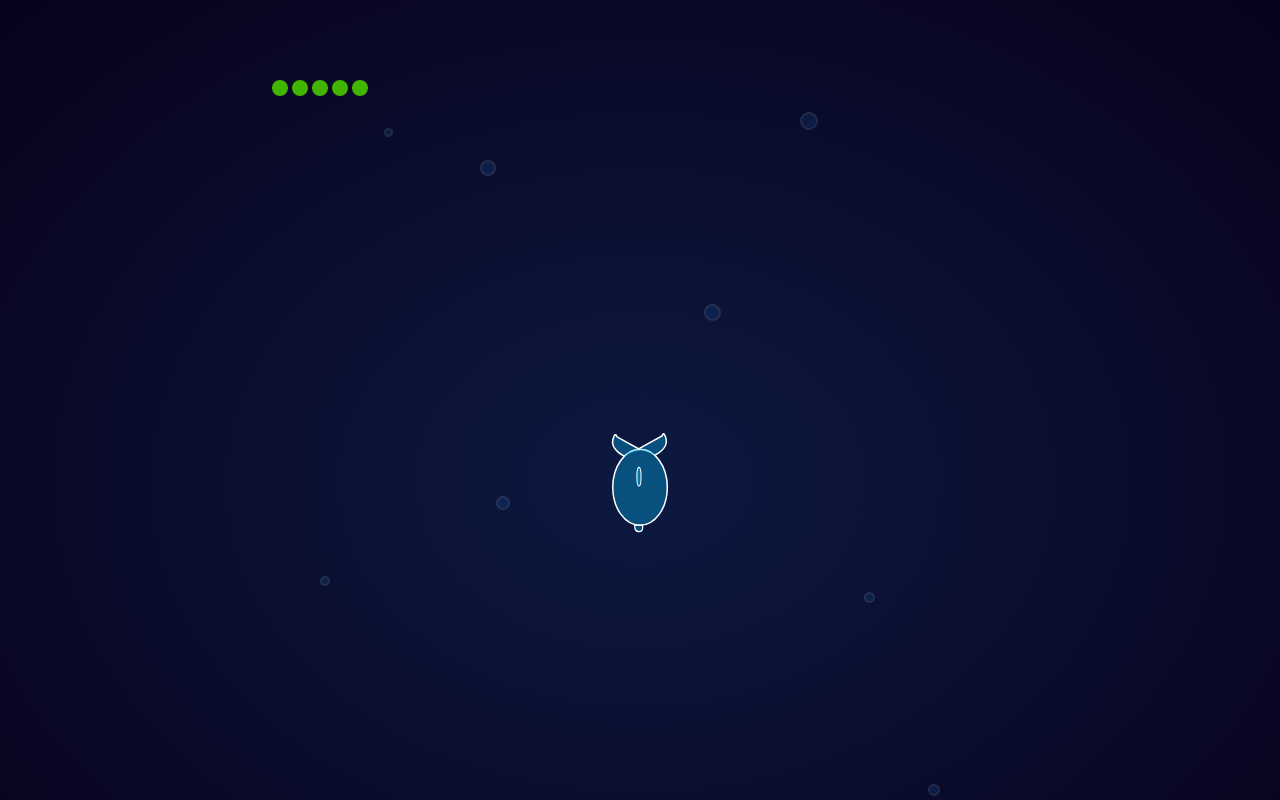
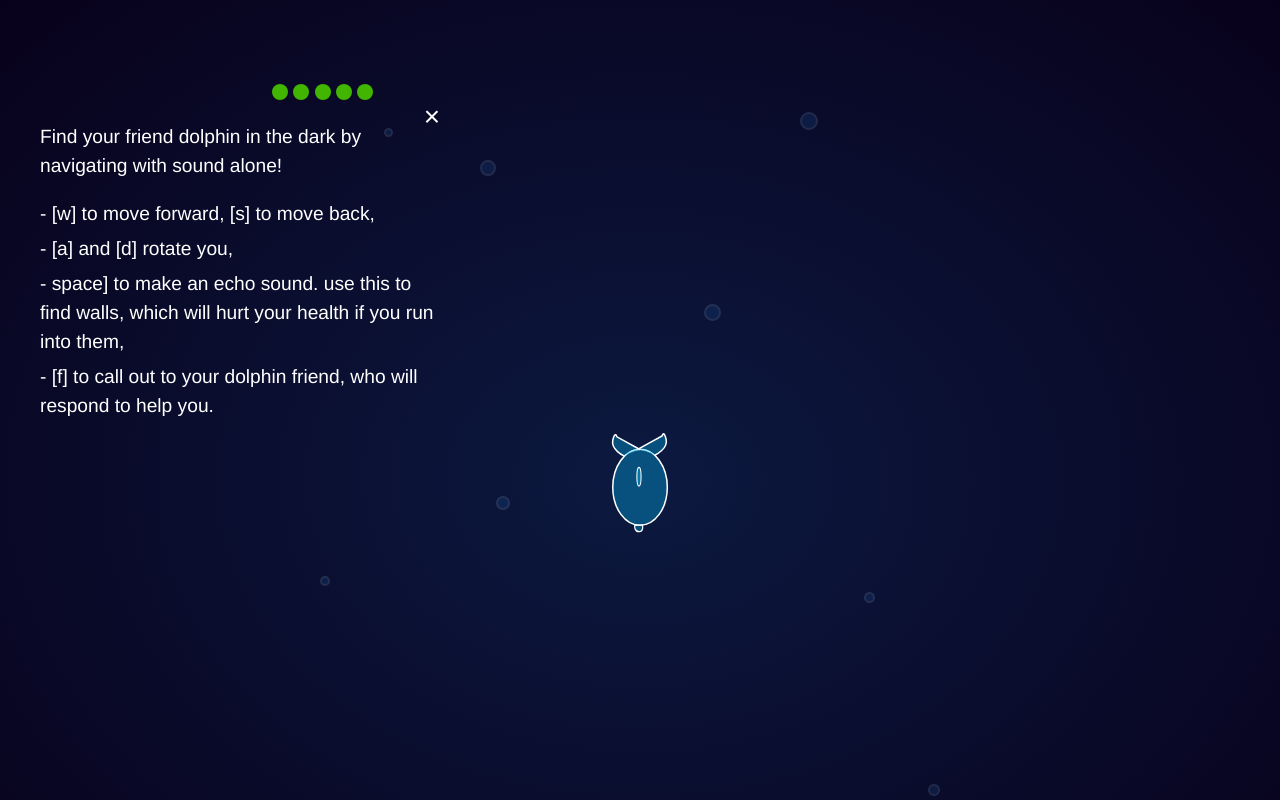
Before and after one commit to js13kGames/finding-echo, a website built with webpack: page src/index.html in a window 1280 px wide. Shown: the top 800 px of the page. Built offline with nearby package versions, Linux system fonts and the light colour scheme; files whose address does not match are found by name; what event-emitter-es6, jsfxr would draw is missing.

Commit message:
Add communication about gameplay

```diff
--- a/src/index.html
+++ b/src/index.html
@@ -5,7 +5,36 @@
 
   </head>
   <body>
+    <div class="modal" id="instructions">
+      <a href="#" class="modal-close" title="dismiss">&#215;</a>
+      <p>
+      Find your friend dolphin in the dark by navigating with sound alone!
+      </p>
+      <ul>
+        <li>- [w] to move forward, [s] to move back,</li>
+        <li>- [a] and [d] rotate you,</li>
+        <li>- space] to make an echo sound. use this to find walls, which will
+            hurt your health if you run into them,</li>
+        <li>- [f] to call out to your dolphin friend, who will respond to help you.</li>
+      </ul>
+    </div>
     <div class="main" id="main">
+      <div class="modal hide" id="modal-start">
+        <a href="#" class="modal-close" title="dismiss">&#215;</a>
+        <p>Remember, be careful of the walls</p>
+      </div>
+      <div class="modal hide" id="modal-next">
+        <a href="#" class="modal-close" title="dismiss">&#215;</a>
+        <p>You found your dolphin friend! Onto the next friend...</p>
+      </div>
+      <div class="modal hide" id="modal-died">
+        <a href="#" class="modal-close" title="dismiss">&#215;</a>
+        <p>Oh no you died! Let's try again.</p>
+      </div>
+      <div class="modal hide" id="modal-end">
+        <a href="#" class="modal-close" title="dismiss">&#215;</a>
+        <p>That's all the friends you can find right now. Let's start over...</p>
+      </div>
       <div class="player" id="player"></div>
       <div id="health">
         <span></span><span id="healthBar">
--- a/src/prize.js
+++ b/src/prize.js
@@ -9,8 +9,8 @@
     super();
     this.x = x;
     this.y = y;
-    this.w = 20;
-    this.h = 20;
+    this.w = 25;
+    this.h = 25;
     this.isCollidable = true;
     this.isPrize = true;
 
--- a/src/state_manager.js
+++ b/src/state_manager.js
@@ -24,6 +24,15 @@
     this.onDeath = this.onDeath.bind(this);
     Dispatcher.on('PRIZE', this.onPrize);
     Dispatcher.on('DEATH', this.onDeath);
+    this.openUI('modal-start');
+  }
+
+  openUI(id) {
+    const modal = document.getElementById(id);
+    modal.classList.remove('hide');
+    setTimeout(() => {
+      modal.classList.add('hide');
+    }, 5000);
   }
 
   changeLevel(level) {
@@ -47,15 +56,17 @@
   }
 
   onDeath() {
+    this.openUI('modal-died');
     this.changeLevel(this.level);
   }
 
   onPrize() {
     this.level++;
     if (levels[this.level]) {
+      this.openUI('modal-next');
       this.changeLevel(this.level);
     } else {
-      console.log('thatis it');
+      this.openUI('modal-end');
       this.changeLevel(0);
     }
   }
--- a/src/style.css
+++ b/src/style.css
@@ -3,7 +3,51 @@
   background: #0c1940; /* Old browsers */
   background: -webkit-radial-gradient(center, ellipse cover, #0c1940 0%,#08011b 100%);
   background: radial-gradient(ellipse at center, #0c1940 0%,#08011b 100%);
+  color: white;
+  font-family: "Helvetica Neue", Helvetica, Arial, sans-serif;
+  font-size: 1.2rem;
+  line-height: 1.5;
   position: relative;
+}
+
+a {
+  color: white;
+}
+
+a:visited: {
+  color: white;
+}
+
+ul {
+  padding: 0;
+}
+
+li {
+  list-style: none;
+}
+
+li + li {
+  margin-top: 0.4rem;
+}
+
+.modal {
+  max-width: 25rem;
+  position: absolute;
+  left: 2rem;
+  padding-top: 0.5rem;
+  top: 1rem;
+}
+
+.modal-close {
+  font-size: 1.75rem;
+  right: 0;
+  position: absolute;
+  text-decoration: none;
+  top: 0;
+}
+
+.hide {
+  display: none;
 }
 
 .main {
--- a/src/ui.js
+++ b/src/ui.js
@@ -17,6 +17,13 @@
 
 function init() {
   Dispatcher.on('INJURY', (ev) => { onInjury(ev.data) });
+  const modals = document.querySelectorAll('.modal');
+  modals.forEach((modal) => {
+    const close = modal.querySelector('.modal-close');
+    close.addEventListener('click', () => {
+      modal.classList.add('hide');
+    });
+  });
 }
 
 export default init;
```
